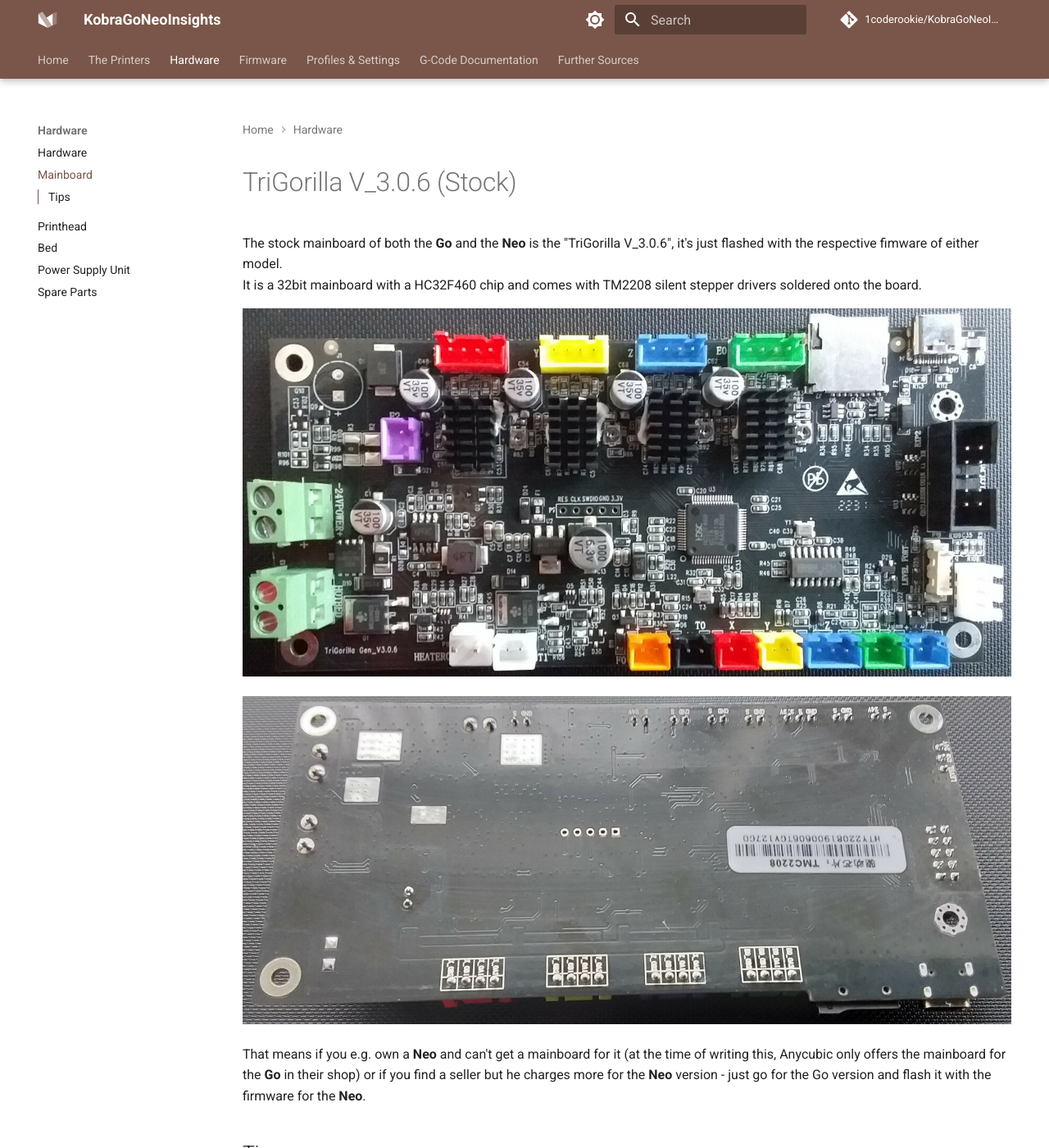
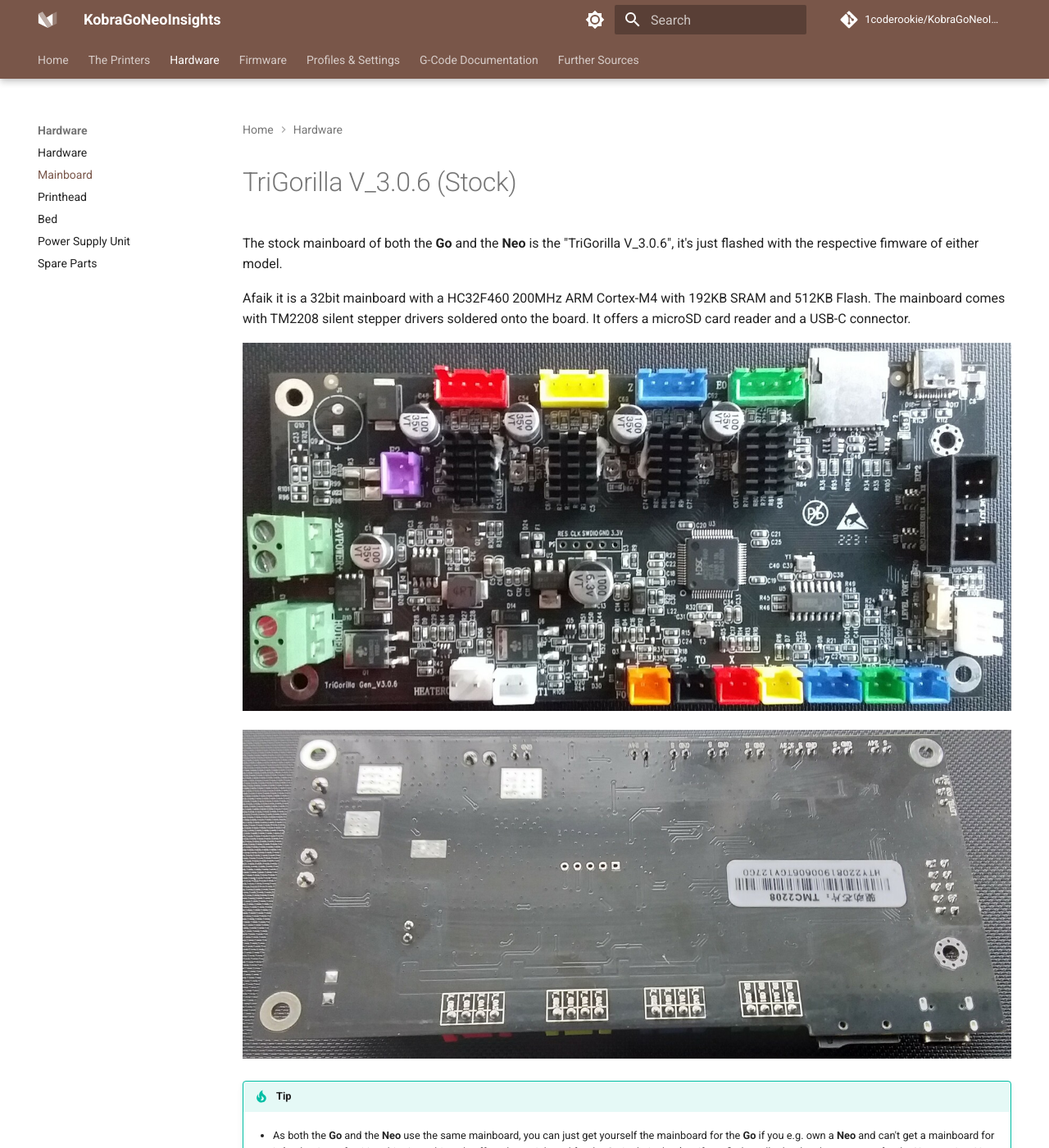
Before and after one commit to 1coderookie/KobraGoNeoInsights, an MkDocs documentation site: the page built from docs/hardware/mainboard.md, in a window 1280 px wide and 1400 px high. Shown: the whole window at 82% size. Built offline with MkDocs 1.6.1 and Material for MkDocs 9.7.7, drawn with Linux system fonts in a browser that asks for light colours; comment, search, counter and statistics services are not loaded; some of the changed text lies outside the part shown.

Commit message:
Update mainboard.md

```diff
--- a/docs/hardware/mainboard.md
+++ b/docs/hardware/mainboard.md
@@ -3,25 +3,25 @@
 # TriGorilla V_3.0.6 (Stock)
 
 The stock mainboard of both the **Go** and the **Neo** is the "TriGorilla V_3.0.6", it's just flashed with the respective fimware of either model.
-It is a 32bit mainboard with a HC32F460 chip and comes with TM2208 silent stepper drivers soldered onto the board.
+
+Afaik it is a 32bit mainboard with a HC32F460 200MHz ARM Cortex-M4 with 192KB SRAM and 512KB Flash. The mainboard comes with TM2208 silent stepper drivers soldered onto the board. It offers a microSD card reader and a USB-C connector.
 
 ![Mainboard TriGorilla front](../assets/images/mainboard_front_web.jpg)
 
 ![Mainboard TriGorilla back](../assets/images/mainboard_back_web.jpg)
 
-That means if you e.g. own a **Neo** and can't get a mainboard for it (at the time of writing this, Anycubic only offers the mainboard for the **Go** in their shop) or if you find a seller but he charges more for the **Neo** version - just go for the Go version and flash it with the firmware for the **Neo**.
 
-## Tips
+!!! tip
 
-It's adivsable to cut off the soldered tips of the wires without a plug (power supply and heated bed) and add ferrules to them. When you are screwing down the soldered tip inside the clamp, it may get deformed a bit and in case the wire gets warm and the solder gets softer, the contact may become loose, which could lead to malfunction or even could cause fire in the last consequence. So it's alsways good to just use proper ferrules.
+    - As both the **Go** and the **Neo** use the same mainboard, you can just get yourself the mainboard for the **Go** if you e.g. own a **Neo** and can't get a mainboard for it (at the time of writing this, Anycubic only offers the mainboard for the **Go** in their shop) or if you find a seller but he charges more for the **Neo** version. You just need to flash the specific firmware for the **Neo** before using the printer.
 
-![Ferrules instead of soldered tips](../assets/images/mainboard_ferrules_web.jpg)
+    - It's adivsable to cut off the soldered tips of the wires without a plug (power supply and heated bed) and add ferrules to them. When you are screwing down the soldered tip inside the clamp, it may get deformed a bit and in case the wire gets warm and the solder gets softer, the contact may become loose, which could lead to malfunction or even could cause fire in the last consequence. So it's alsways good to just use proper ferrules. <br> ![Ferrules instead of soldered tips](../assets/images/mainboard_ferrules_web.jpg)
 
-Shortcuts coming from the cartridge heater for example can/will damage your mainboard, so be careful to never cause a shortcut somehow. A common misbehaviour is to clean the nozzle with a little brass brush during the print process or while everything is heating up. Also grabbing the heater block to e.g. change the nozzle while everything is heating up and current is flowing is another common mistake. By using the pliers to hold the heater block, the tips of the pliers may touch the contacts of wires at the cartridge heater and you cause a shortcut. As a result you can/will get blown up part at the mainboard like the melted part "D4" as shown in the picture below.
-
-![Melted D4 caused by a shortcut](../assets/images/mainboard_melted-D4_web.jpg)
+    - Shortcuts coming from the cartridge heater for example can/will damage your mainboard, so be careful to never cause a shortcut somehow. A common misbehaviour is to clean the nozzle with a little brass brush during the print process or while everything is heating up. Also grabbing the heater block to e.g. change the nozzle while everything is heating up and current is flowing is another common mistake. By using the pliers to hold the heater block, the tips of the pliers may touch the contacts of wires at the cartridge heater and you cause a shortcut. As a result you can/will get blown up part at the mainboard like the melted part "D4" as shown in the picture below. <br> ![Melted D4 caused by a shortcut](../assets/images/mainboard_melted-D4_web.jpg)
 
 ---
 
 # SKR3 (Mod)
-..
+??? question "Got a SKR3?"
+
+    Did you already replace the stock mainboard with a BTT SKR3? If so, it would be great if you'd share your knowledge with other users and contribute a little description and probably a picture of the built in board. Just send me an email to <br> `3dneo (at) quantentunnel.de` <br> so we can figure something out.
```
